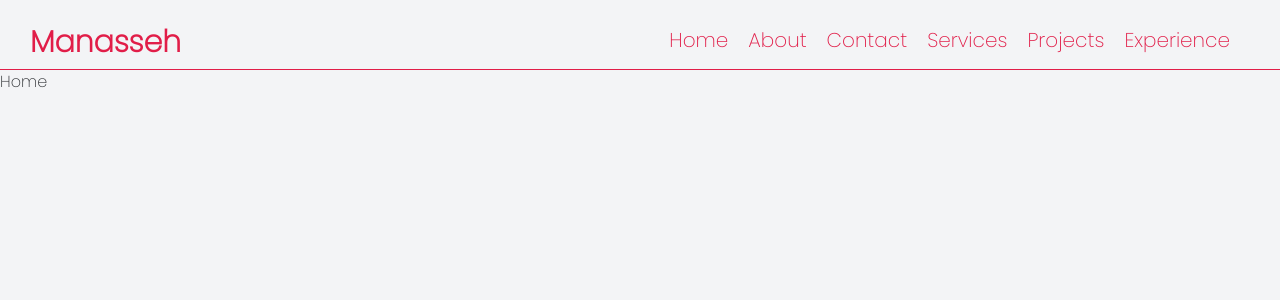
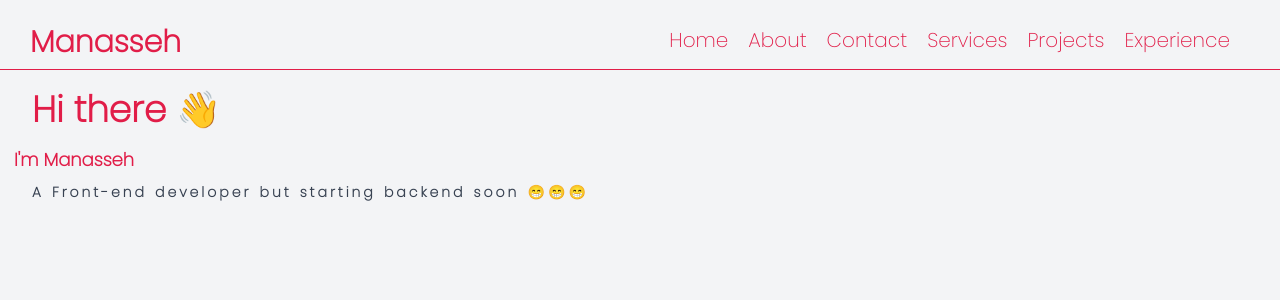
Before and after one commit to manaboy-07/Manaboy-Portfolio, a React (Create React App) app: page / in a window 1280 px wide. Shown: the top 300 px of the page. Built offline with nearby package versions, Linux system fonts and the light colour scheme.

Commit message:
updated changed

```diff
--- a/src/components/Home.js
+++ b/src/components/Home.js
@@ -1,9 +1,18 @@
 /** @format */
 
 import React from "react";
-
+import "../styles/Home.css";
 function Home() {
-  return <div>Home</div>;
+  return (
+    <div className='info pt-5 p-8 '>
+      <h1 className='font-bold text-4xl text-primary text-justify'>
+        Hi there 👋 <p>I'm Manasseh</p>
+      </h1>
+      <small className='text-sm text-secondary'>
+        A Front-end developer but starting backend soon 😁😁😁
+      </small>
+    </div>
+  );
 }
 
 export default Home;
--- /dev/null
+++ b/src/styles/Home.css
@@ -0,0 +1,7 @@
+/** @format */
+
+small {
+  letter-spacing: 3px;
+  word-spacing: 1.2px;
+  font-weight: bold;
+}
```
Also changed, not shown: src/images/portfolio1.jpg (added), src/images/portfolio2.jpg (added).
